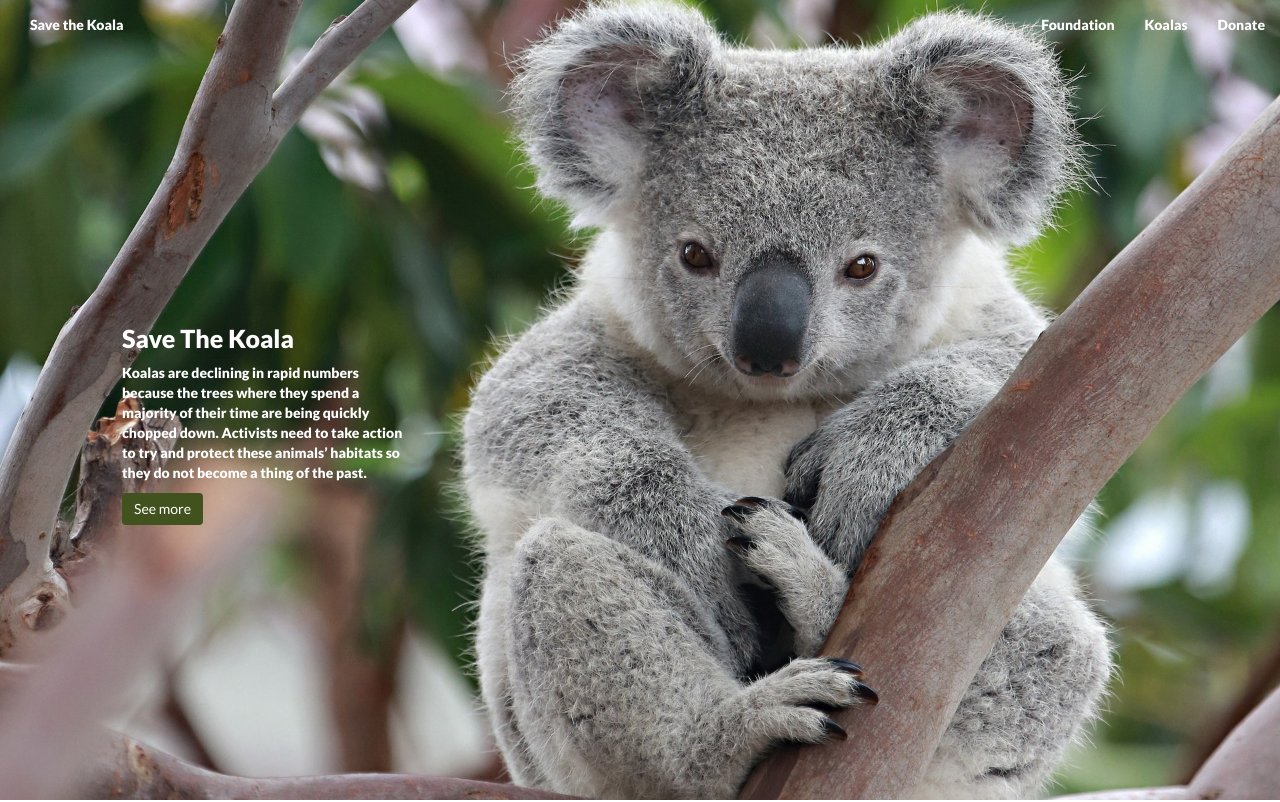
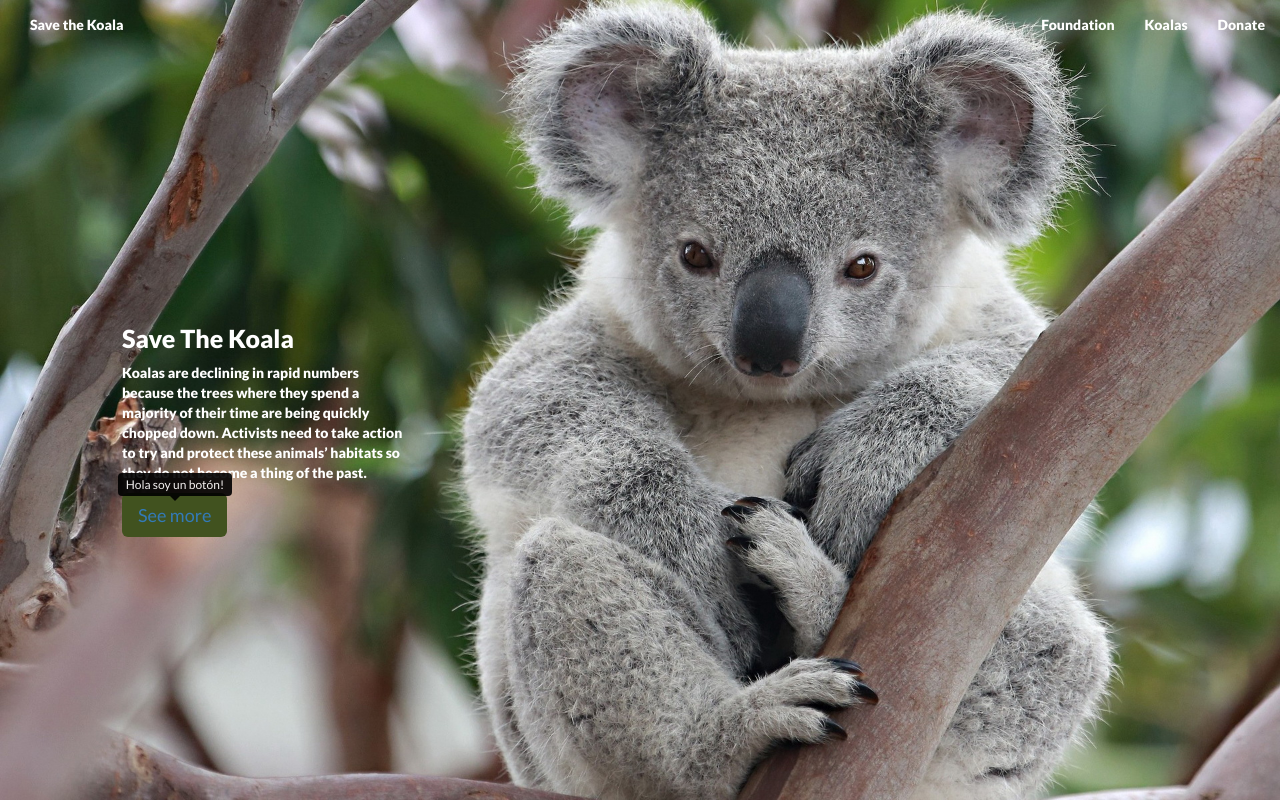
Before and after one commit to marioncastillo/save-the-koala-vol2, a plain HTML site: page index.html in a window 1280 px wide. Shown: the top 802 px of the page. Drawn offline with nearby package versions, Linux system fonts and the light colour scheme.

Commit message:
cargandoboton1

```diff
--- a/index.html
+++ b/index.html
@@ -38,7 +38,7 @@
 				<div class="save">
 					<h4 class="dos">Save The Koala</h4>
 					<p class="parrafouno">Koalas are declining in rapid numbers because the trees where they spend a majority of their time are being quickly chopped down. Activists need to take action to try and protect these animals’ habitats so they do not become a thing of the past.</p>
-					<button class="btn btn-default" type="button">See more</button>
+					<button type="button"  class="btn btn-verde btn-lg"><a href="#" id="seemore" data-toggle="tooltip" title="Hola soy un botón!">See more</a></button>
 				</div>
 			</div>
 		</div>
@@ -84,8 +84,11 @@
 			<p>EASY HELP</p>
 			<h4 class="titulotres">Save Koalas From Possible Extinction!</h4>
 			<p>Loss of koala habitat is the major threat facing koalas today. Since white settlement of Australia, roughly 80% of the koala’s habitat has been destroyed and of what remains, most occurs on privately owned land and almost none is protected.</p>
+
 			<button class="btn btn-default" type="button">Read	 more</button>
 			</div>
+
+
 			<div class="col-lg-6 col-md-6 col-sm-12 col-xs-12">
 			<img src="img/cosita.jpg" alt="cosita" class="img-responsive" id="cosita">
 			</div>
@@ -226,6 +229,8 @@
 </div>
 
 </section>
-
+<script src="https://ajax.googleapis.com/ajax/libs/jquery/3.2.1/jquery.min.js"></script>
+	<script src="https://maxcdn.bootstrapcdn.com/bootstrap/3.3.7/js/bootstrap.min.js" integrity="sha384-Tc5IQib027qvyjSMfHjOMaLkfuWVxZxUPnCJA7l2mCWNIpG9mGCD8wGNIcPD7Txa" crossorigin="anonymous"></script>
+	<script src="js/main.js"></script>
 </body>
 </html>
--- /dev/null
+++ b/js/main.js
@@ -0,0 +1,10 @@
+$( document ).ready(function() {
+
+
+
+$('#seemore').tooltip('show');
+$(".alert").alert('close')
+
+
+
+});
```
